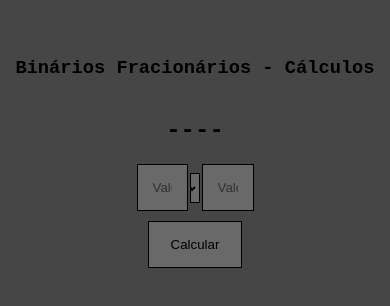
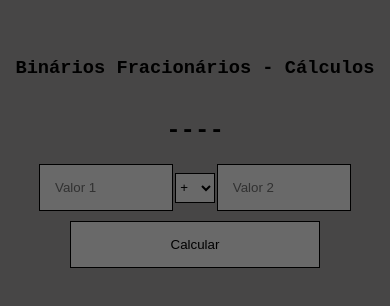
Before and after one commit to hyago1/calculadora-binarios-fracionarios, a plain HTML site: page index.html in a window 390 px wide. Shown: the part 264-570 px from the top of the page. Drawn offline with Linux system fonts and the light colour scheme.

Commit message:
responsividade adcionada

```diff
--- a/script.js
+++ b/script.js
@@ -70,6 +70,7 @@ function calcFracional2(num2) {
 
 
 function calcular() {
+    console.log("tem , "+ numm(1).indexOf(","));
 
 
     calcDecimal((numm(1).substring(0, numm(1).indexOf(","))))
--- a/styles.css
+++ b/styles.css
@@ -53,3 +53,10 @@ select{
     background-color: rgb(143, 143, 143);
 width: 81%;
 }
+
+
+@media only screen and (max-width: 600px) {
+.main{
+    width: 80%;
+}
+  }
```
